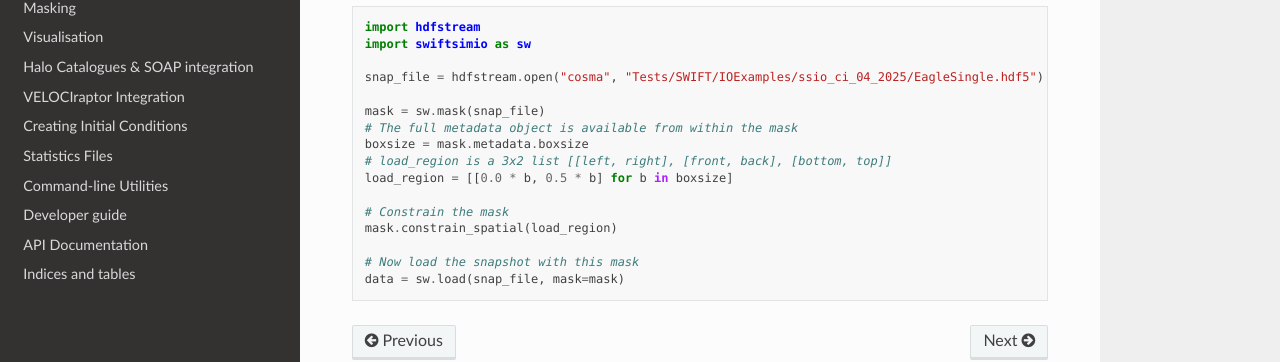
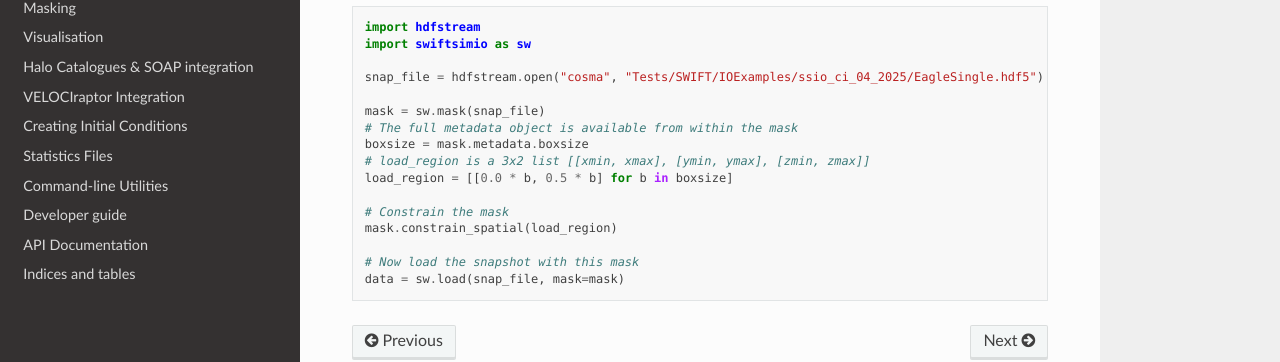
Before and after one commit to SWIFTSIM/swiftsimio, a Sphinx documentation site: the page built from docs/source/loading_data/index.rst, in a window 1280 px wide and 900 px high, scrolled down 6022 px. Shown: the part 411-773 px from the top of the window. Built offline with Sphinx 7.4.7 and the Read the Docs theme 3.1.0, drawn with Linux system fonts in a browser that asks for light colours; pages that are not in the unit, such as notebooks, are missing from menus.

Commit message:
Settle confusion about left/right-handed coordinates once and for all.

```diff
--- a/docs/source/loading_data/index.rst
+++ b/docs/source/loading_data/index.rst
@@ -355,7 +355,7 @@ place of the filename.
    mask = sw.mask(snap_file)
    # The full metadata object is available from within the mask
    boxsize = mask.metadata.boxsize
-   # load_region is a 3x2 list [[left, right], [front, back], [bottom, top]]
+   # load_region is a 3x2 list [[xmin, xmax], [ymin, ymax], [zmin, zmax]]
    load_region = [[0.0 * b, 0.5 * b] for b in boxsize]
 
    # Constrain the mask
--- a/docs/source/masking/index.rst
+++ b/docs/source/masking/index.rst
@@ -47,7 +47,7 @@ to load the the octant of the box closest to the origin.
    mask = sw.mask(filename)
    # The full metadata object is available from within the mask
    boxsize = mask.metadata.boxsize
-   # load_region is a 3x2 list [[left, right], [front, back], [bottom, top]]
+   # load_region is a 3x2 list [[xmin, xmax], [ymin, ymax], [zmin, zmax]]
    load_region = [[0.0 * b, 0.5 * b] for b in boxsize]
 
    # Constrain the mask
```
